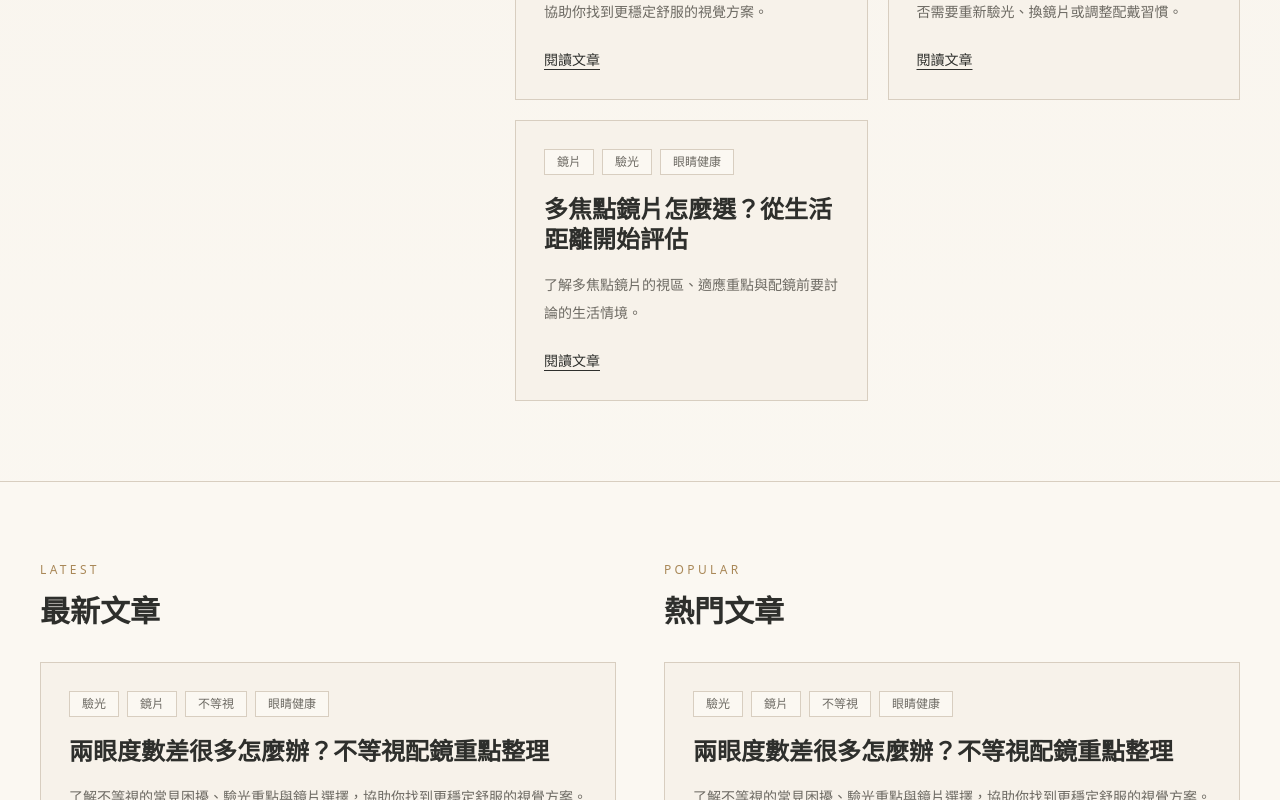
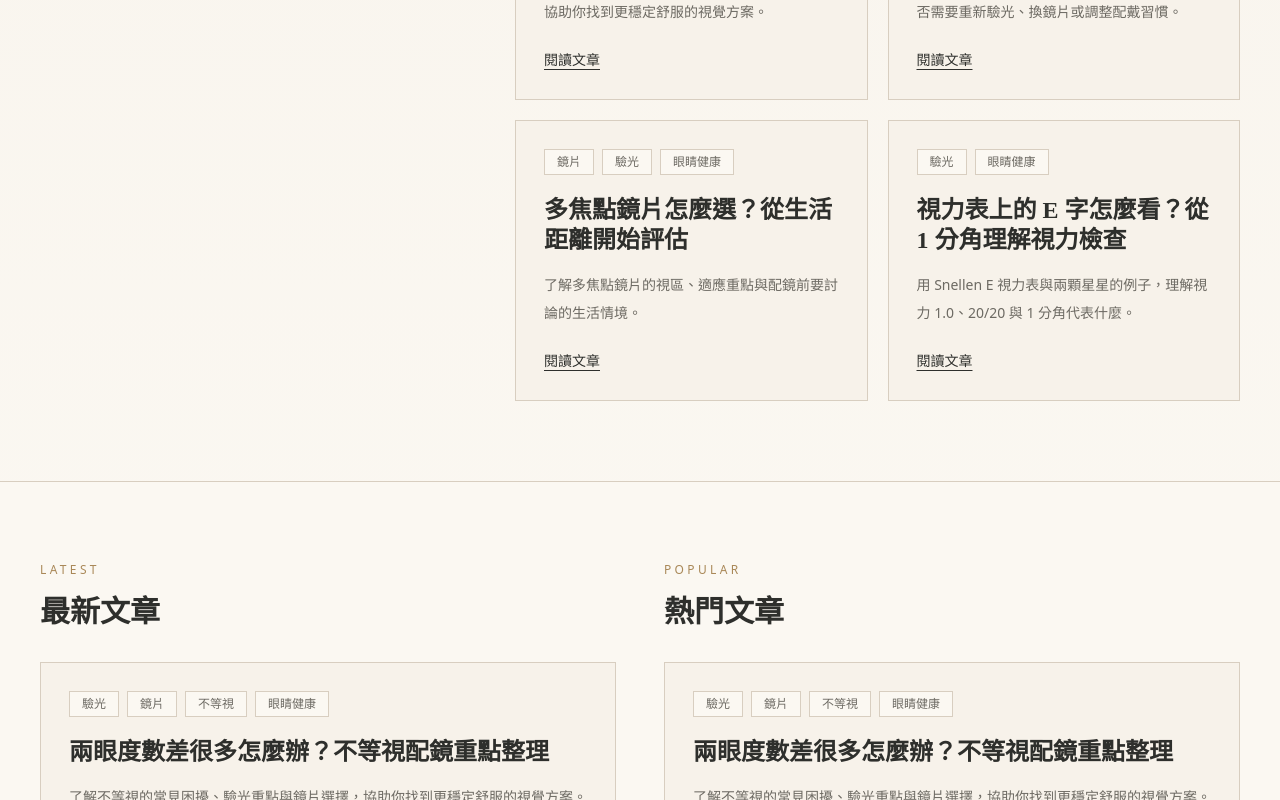
Before and after one commit to eyesbook/eyesbook, a Next.js app: page /knowledge in a window 1280 px wide. Shown: the part 1020-1820 px from the top of the page. Built offline with nearby package versions, Linux system fonts and the light colour scheme.

Commit message:
Add visual acuity knowledge article

```diff
--- a/data/knowledge.ts
+++ b/data/knowledge.ts
@@ -322,6 +322,89 @@ export const knowledgeArticles: KnowledgeArticle[] = [
     ],
     furtherReading: ["blue-light", "lens-coating"],
     related: ["anisometropia"]
+  },
+  {
+    slug: "visual-acuity-arc-minute",
+    title: "視力表上的 E 字怎麼看？從 1 分角理解視力檢查",
+    tldr: "視力檢查測的不是單純看得到，而是眼睛能不能把非常接近的細節分開辨認。",
+    summary:
+      "用 Snellen E 視力表與兩顆星星的例子，理解視力 1.0、20/20 與 1 分角代表什麼。",
+    author: siteConfig.author,
+    publishedAt: "2026-07-06",
+    updatedAt: "2026-07-06",
+    seoDescription:
+      "視力表上的 E 字為什麼是 5×5？1 分角是什麼？eyesbook 用 Snellen E 與星星圖解說明視力 1.0、20/20 與視覺解析能力。",
+    coverImage: "/images/knowledge/visual-acuity-stars.jpg",
+    coverImageAlt:
+      "星星與視力檢查的關係，說明 Snellen E、1 分角與視力 1.0 的圖解",
+    tags: ["驗光", "眼睛健康"],
+    featured: true,
+    popular: true,
+    sections: {
+      intro: [
+        "很多人做視力檢查時，只知道要判斷 E 字開口方向，卻不一定知道 E 字背後其實有精密的比例設計。",
+        "標準視力表使用的 Snellen E，是為了測量眼睛能不能辨識細小細節。這也是為什麼視力檢查看的不是單純有沒有看到，而是能不能分辨方向與細節。"
+      ],
+      principle: [
+        "標準 Snellen E 採用 5×5 比例設計，整個 E 字高度與寬度都是 5 個單位，每條黑線厚度與中間空隙都是 1 個單位。",
+        "在視力檢查中，E 字最細線條的厚度會對應到 1 分角。1 分角是眼睛看到兩個點之間的最小夾角，也就是眼睛能分開辨認多細微細節的標準。",
+        "因此，視力 1.0 或 20/20 代表在標準距離下，眼睛可以分辨相隔 1 分角的兩個細節。"
+      ],
+      solutions: [
+        "如果視力下降，代表眼睛需要更大的細節才能辨認。例如視力 0.5 約需要 2 分角，視力 0.2 約需要 5 分角，視力 0.1 約需要 10 分角。",
+        "視力檢查能幫助判斷遠方細節辨識能力，但若有模糊、重影、眩光或容易疲勞，也需要搭配完整驗光與雙眼視覺評估。",
+        "定期視力檢查可以幫助追蹤度數變化、散光狀況與配鏡需求，尤其兒童、學生、長時間用眼工作者更應留意。"
+      ],
+      myths: [
+        "迷思一：看得到就代表視力正常。真正的視力重點是能不能把接近的細節分開辨認。",
+        "迷思二：視力 1.0 就完全沒有問題。視力 1.0 代表標準解析能力，但不代表沒有疲勞、散光、雙眼協調或夜間眩光問題。",
+        "迷思三：視力表只是測遠方清楚不清楚。視力表其實是在測量視覺解析能力，也就是分辨細節的能力。"
+      ]
+    },
+    faqs: [
+      {
+        question: "為什麼視力表上的 E 字都是由 5 個單位組成？",
+        answer:
+          "標準視力表 Snellen E 是以 5×5 比例製作。整個 E 字的高度與寬度都是 5 個單位，每一條黑線厚度是 1 個單位，中間空隙也是 1 個單位。這樣的設計可以讓醫師利用最細的線條來測量眼睛能辨識多小的細節。"
+      },
+      {
+        question: "什麼是 1 分角（1 arc minute）？",
+        answer:
+          "1 分角是眼睛看到兩個點之間的最小夾角。簡單來說，就是兩個細節之間有多靠近，眼睛還能不能分開辨認。在視力檢查中，E 字最細的線條厚度就是設計成 1 分角。"
+      },
+      {
+        question: "為什麼視力表要用 1 分角當標準？",
+        answer:
+          "因為人的視力本質上是能分辨多細小的細節。世界各國使用角度來定義視力，而不是直接使用公分或毫米，這樣無論觀看距離是多少，都能用同一個標準比較視力。"
+      },
+      {
+        question: "視力 1.0（20/20）代表什麼？",
+        answer:
+          "視力 1.0（20/20）表示在 5 公尺的測試距離下，眼睛可以清楚分辨相隔 1 分角的兩個細節，也就是一般所說的正常標準視力。"
+      },
+      {
+        question: "視力越差，代表什麼？",
+        answer:
+          "視力越差，不代表眼睛完全看不到，而是需要更大的細節才能辨認。例如視力 1.0 可分辨 1 分角，視力 0.5 需要約 2 分角，視力 0.2 需要約 5 分角，視力 0.1 需要約 10 分角。"
+      },
+      {
+        question: "為什麼圖片用兩顆星星來表示視力？",
+        answer:
+          "兩顆星星代表兩個獨立的細節。如果眼睛可以把兩顆星星清楚分開，就表示具有足夠的解析能力。如果兩顆星星開始重疊，看起來像一團，就代表兩個細節之間的角度已經小於眼睛的解析能力。"
+      },
+      {
+        question: "E 字和兩顆星星有什麼關係？",
+        answer:
+          "兩者測量的是同一件事情：眼睛辨識細節的能力。E 字測量能不能分辨開口方向，兩顆星星測量能不能分辨兩個非常接近的細節，雖然呈現方式不同，但都與 1 分角判定標準有關。"
+      },
+      {
+        question: "為什麼醫師不是直接測看得到，而是測分得開？",
+        answer:
+          "真正的視力不是有沒有看到物體，而是能不能把兩個非常接近的細節區分開。例如遠方兩個人、路上的兩條白線、小字之間的筆畫，都需要解析能力才能分辨。"
+      }
+    ],
+    furtherReading: ["anisometropia", "night-driving-glare", "children-vision"],
+    related: ["progressive-lens", "blue-light"]
   }
 ];
 
```
Also changed, not shown: public/images/knowledge/visual-acuity-stars.jpg (added).
